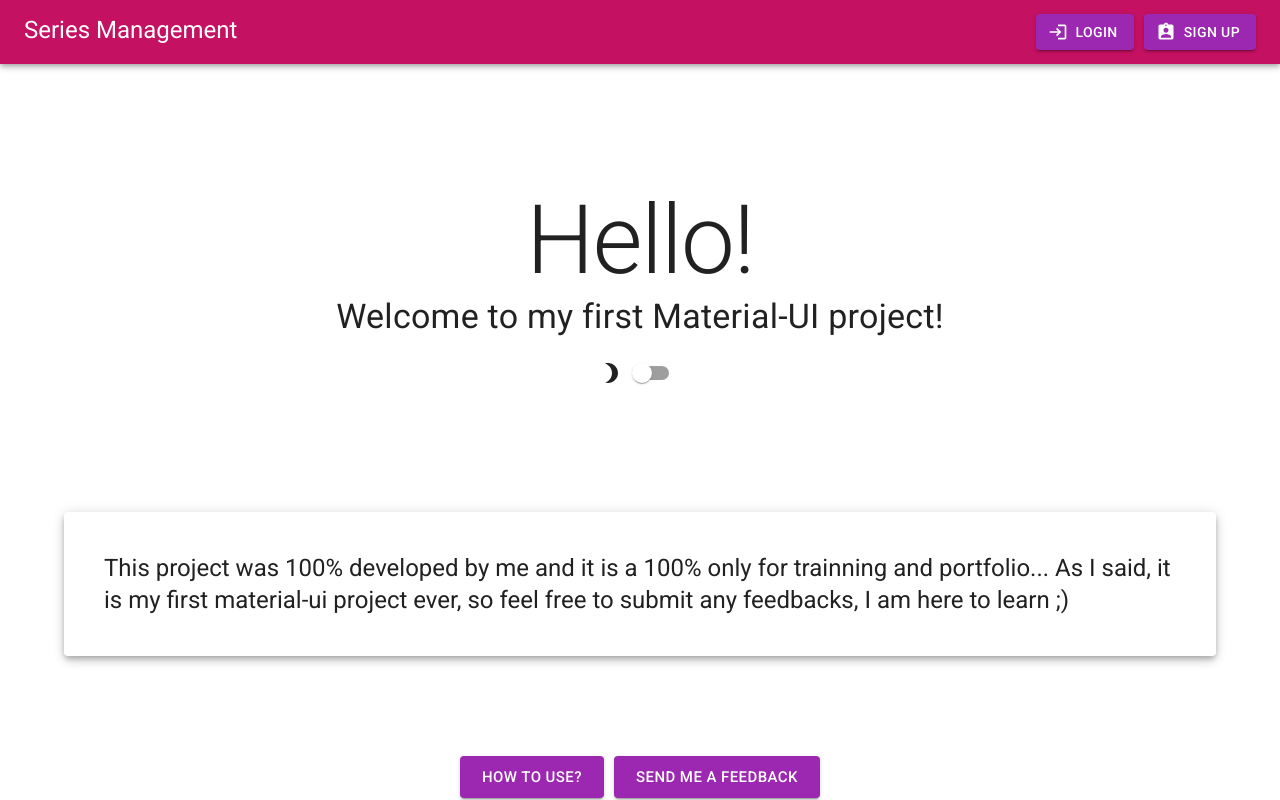
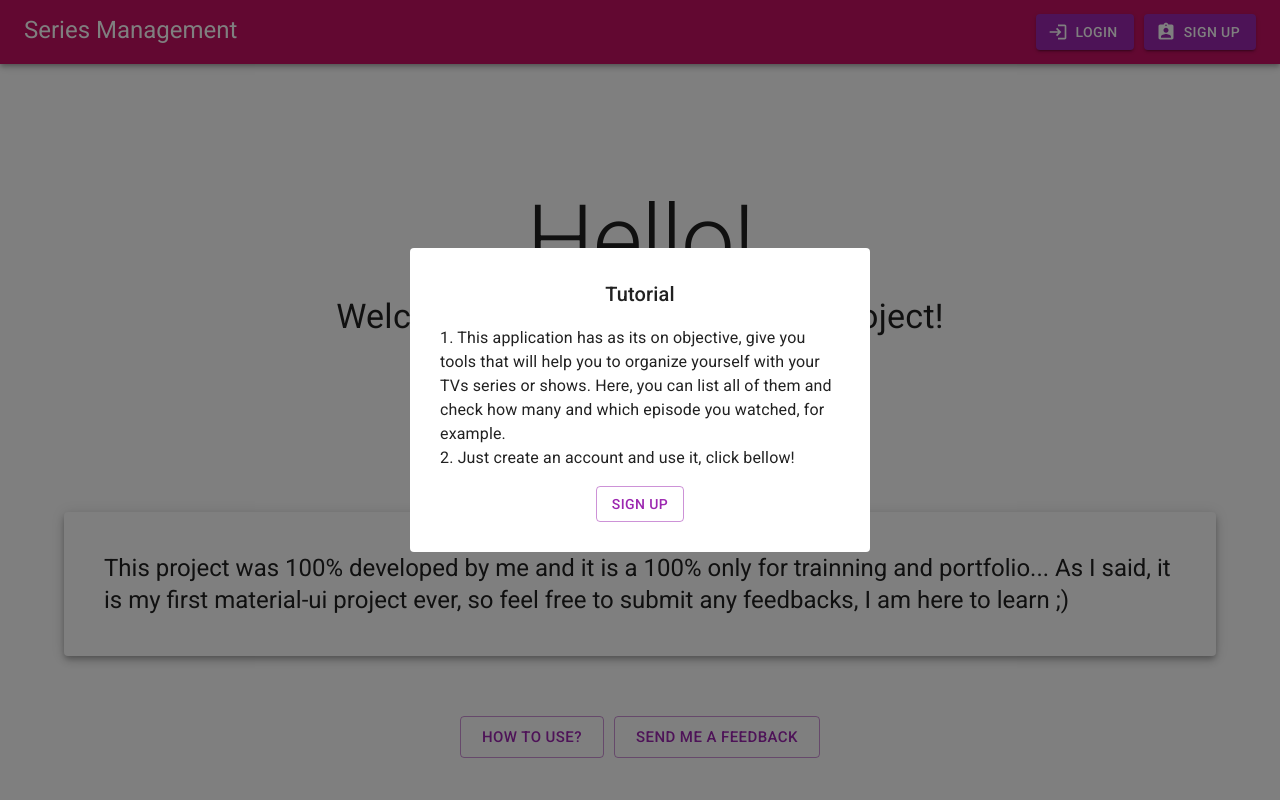
Before and after one commit to BdFreitas/project-series, a React (Create React App) app in the folder series/: page / in a window 1280 px wide. Both pictures are taken after a click on the button "HOW TO USE?". Built offline with nearby package versions, Linux system fonts and the light colour scheme.

Commit message:
homepage finished and 404 page implemented

```diff
--- a/series/src/App.js
+++ b/series/src/App.js
@@ -2,6 +2,7 @@ import React from "react";
 import Homepage from "./pages/Homepage";
 import { BrowserRouter, Routes, Route } from 'react-router-dom';
 import Login from "./pages/Login";
+import NotFound from "./pages/NotFound";
 
 function App() {
   return (
@@ -10,6 +11,7 @@ function App() {
         <Routes>
           <Route path="/" element={<Homepage />}/>
           <Route path="/login" element={<Login />}/>
+          <Route path="*" element={<NotFound />}/>
         </Routes>
       </BrowserRouter>
     </>
--- a/series/src/pages/Homepage.jsx
+++ b/series/src/pages/Homepage.jsx
@@ -1,5 +1,5 @@
 import React, { useState } from "react";
-import { AppBar, Box, Button, Container, createTheme, Grid, Paper, styled, Switch, ThemeProvider, Toolbar, Typography, } from '@mui/material';
+import { AppBar, Box, Button, Container, createTheme, Grid, Modal, Paper, styled, Switch, TextareaAutosize, ThemeProvider, Toolbar, Typography, } from '@mui/material';
 import LiveTvIcon from '@mui/icons-material/LiveTv';
 import LoginIcon from '@mui/icons-material/Login';
 import SignUpIcon from '@mui/icons-material/AssignmentInd';
@@ -23,10 +23,20 @@ export default function Homepage() {
         }
     })
 
+    const [openTutorial, setOpenTutorial] = useState(false);
+
+    const [openFeedback, setOpenFeedback] = useState(false);
+
+    const StyledModal = styled(Modal)({
+        display: "flex",
+        justifyContent: "center",
+        alignItems: "center"
+    })
+
     return (
         <>
             <ThemeProvider theme={darkTheme}>
-                <Box bgcolor="background.default" height="100vh">
+                <Box bgcolor="background.default" sx={{ minHeight: { xs: "140vh", sm: "130vh", md: "100vh" } }}>
                 <AppBar position="sticky">
                     <StyledToolbar>
                         <Grid container display="flex" justifyContent="space-between">
@@ -37,8 +47,8 @@ export default function Homepage() {
                                 <LiveTvIcon />
                             </Grid>
                             <Grid item display="flex" alignItems="center">
-                                <Button startIcon={<LoginIcon />} color="secondary" variant="contained">Login</Button>
-                                <Button startIcon={<SignUpIcon />} color="secondary" variant="contained" sx={{ "marginLeft": "10px" }}>Sign up</Button>
+                                <Button startIcon={<LoginIcon />} color="secondary" variant="contained" href="/login">Login</Button>
+                                <Button startIcon={<SignUpIcon />} color="secondary" variant="contained" href="/signin" sx={{ "marginLeft": "10px" }}>Sign up</Button>
                             </Grid>
                         </Grid>
                     </StyledToolbar>
@@ -70,11 +80,64 @@ export default function Homepage() {
                         </Paper>
                     </Box>
 
-                    <Box textAlign="center" mt={5}>
-                        <Button size="large" color="secondary" variant="contained">How to use?</Button>
-                        <Button size="large" color="secondary" variant="contained" sx={{ "marginLeft": "10px" }}>Send me a feedback</Button>
+                    <Box textAlign="center"  sx={{marginBottom: "80px"}}>
+                        <Button size="large" color="secondary" variant="outlined" onClick={() => setOpenTutorial(true)}>How to use?</Button>
+                        <Button size="large" color="secondary" variant="outlined" sx={{ "marginLeft": "10px" } } onClick={() => setOpenFeedback(true)}>Send me a feedback</Button>
                     </Box>
                 </Container>
+
+                <StyledModal
+                open={openTutorial}
+                onClose={() => setOpenTutorial(false)}
+                aria-labelledby="modal-modal-title"
+                aria-describedby="modal-modal-description"
+                >
+                    <Box>
+                        <Paper sx={{ width: { xs:"250px", sm:"400px" }, padding:"30px"}} elevation={25}>
+                            <Typography variant="h6" textAlign="center" mb={2}>
+                                Tutorial
+                            </Typography>
+                            <Typography>
+                                1. This application has as its on objective, give you tools that will help you to
+                                organize yourself with your TVs series or shows. Here, you can list all of them and
+                                check how many and which episode you watched, for example.
+                                <br/>
+                                2. Just create an account and use it, click bellow!
+                            </Typography>
+                            <Box textAlign="center" mt={2}>
+                                <Button variant="outlined" color="secondary">
+                                    Sign up
+                                </Button>
+                            </Box>
+                        </Paper>
+                    </Box>
+                </StyledModal>
+
+                <StyledModal
+                open={openFeedback}
+                onClose={() => setOpenFeedback(false)}
+                aria-labelledby="modal-modal-title"
+                aria-describedby="modal-modal-description"
+                >
+                    <Box>
+                        <Paper sx={{ width: { xs:"250px", sm:"400px" }, padding:"30px"}} elevation={25}>
+                            <Typography variant="h6" textAlign="center" mb={2}>
+                                Feedback
+                            </Typography>
+                            <TextareaAutosize
+                            aria-label="minimum height"
+                            minRows={10}
+                            placeholder="Thanks for helping me!"
+                            style={{ width: "100%" }}
+                            />
+                            <Box textAlign="center" mt={2}>
+                                <Button variant="outlined" color="secondary">
+                                    Send
+                                </Button>
+                            </Box>
+                        </Paper>
+                    </Box>
+                </StyledModal>
             </Box>
         </ThemeProvider>
         </>
--- a/series/src/pages/Login.jsx
+++ b/series/src/pages/Login.jsx
@@ -1,33 +1,13 @@
-import styled from "@emotion/styled";
-import { AppBar, Button, Grid, Toolbar, Typography } from "@mui/material";
+import { Button, Grid, Typography } from "@mui/material";
 import React from "react";
-import LiveTvIcon from '@mui/icons-material/LiveTv';
-import SignUpIcon from '@mui/icons-material/AssignmentInd';
-
-const StyledToolbar = styled(Toolbar)({
-    backgroundColor: "#DA70D6",
-    display: "flex"
-})
-
+import { Container } from "@mui/system";
 
 export default function Login() {
     return (
         <>
-            <AppBar position="sticky">
-                <StyledToolbar>
-                    <Grid container display="flex" justifyContent="space-between">
-                        <Grid item sx={{ display: { xs: "none", sm: "block" } }}>
-                            <Typography variant="h5">Series Management</Typography>
-                        </Grid>
-                        <Grid item sx={{ display: { xs: "block", sm: "none" }, marginTop: "5px" }}>
-                            <LiveTvIcon />
-                        </Grid>
-                        <Grid item>
-                            <Button startIcon={<SignUpIcon />} color="secondary" variant="contained" sx={{ "marginLeft": "10px" }}>Sign up</Button>
-                        </Grid>
-                    </Grid>
-                </StyledToolbar>
-            </AppBar>
+            <Container>
+
+            </Container>
         </>
     )
 }
--- /dev/null
+++ b/series/src/pages/NotFound.jsx
@@ -0,0 +1,18 @@
+import React from "react";
+import { Typography, } from '@mui/material';
+import SentimentDissatisfiedIcon from '@mui/icons-material/SentimentDissatisfied';
+import { Box } from "@mui/system";
+
+export default function NotFound()
+{
+    return(
+        <>
+        <Box sx={{ maxWidth: "400px", margin: "0 auto", textAlign: "center"}}>
+            <h1>
+                Error 404, <br />
+                page not found.
+            </h1>
+        </Box>
+        </>
+    )
+}
```
Also changed, not shown: 2 other files (tests, documents, lock files or other folders).
